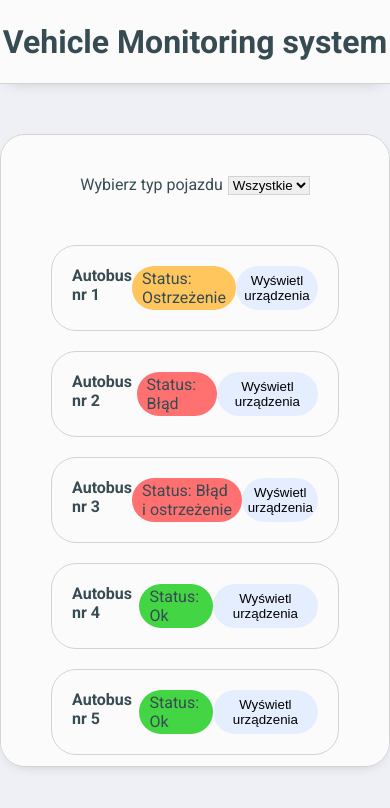
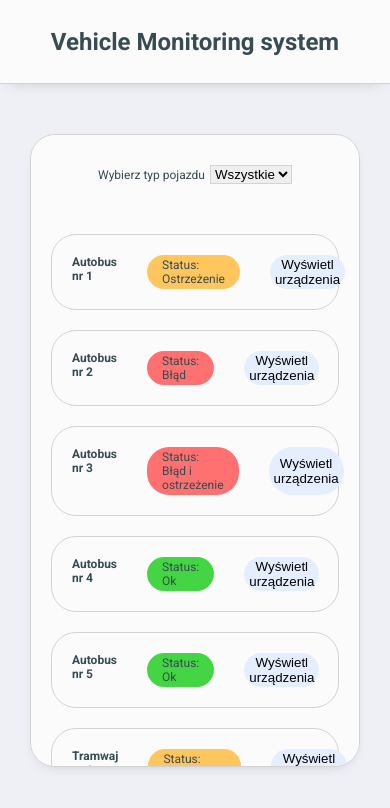
Before and after one commit to Luukkasz/vehicle_monitoring, a React (Create React App) app: page / in a window 390 px wide. Shown: the top 808 px of the page. Built offline with nearby package versions, Linux system fonts and the light colour scheme.

Commit message:
add some rwd styles

```diff
--- a/src/components/Device/Device.js
+++ b/src/components/Device/Device.js
@@ -27,7 +27,7 @@ function Device({singleDevice}) {
     return (
         <>
             <div className="device__infoWrapper">
-                <div>
+                <div className="device__nameWrapper">
                     <span className="device__name">{singleDevice.name}</span>
                     <span className="device__info">
                     {warnings.length > 0 && errors.length > 0 ?
--- a/src/components/Device/device.scss
+++ b/src/components/Device/device.scss
@@ -1,6 +1,12 @@
 .device__infoWrapper {
   display: flex;
   justify-content: space-between;
+  gap: 20px;
+}
+
+.device__nameWrapper {
+  display: flex;
+  gap: 10px;
 }
 
 .device__name {
@@ -21,6 +27,14 @@
 
 .device__componentsWrapper {
   padding: 15px 0 0 45px;
+
+  @media(max-width: 1024px){
+    padding: 15px 0 0 35px;
+  }
+
+  @media(max-width: 800px){
+    padding: 15px 0 0 15px;
+  }
 }
 
 .device__componentsTitle {
--- a/src/components/MainPage/mainPage.scss
+++ b/src/components/MainPage/mainPage.scss
@@ -1,3 +1,7 @@
+.mainPage{
+  margin: 0 30px;
+}
+
 .mainPage__container{
   height: 75vh;
   width: 100%;
@@ -9,10 +13,18 @@
   box-shadow: 0 5px 15px -10px rgb(0 0 0 / 30%);
   background-color: #fbfbfb;
   overflow: auto;
+
+  @media(max-width: 1024px){
+    padding: 20px;
+  }
+
+  @media(max-width: 800px){
+    padding: 10px;
+  }
 }
 
 .mainPage__searchWrapper{
-  margin-bottom: 20px;
+  margin: 20px 0;
   text-align: center;
 }
 
--- a/src/components/Vehicle/vehicle.scss
+++ b/src/components/Vehicle/vehicle.scss
@@ -1,6 +1,10 @@
 .vehicle__infoWrapper {
   display: flex;
   justify-content: space-between;
+
+  @media(max-width: 800px){
+    gap: 30px;
+  }
 }
 
 .vehicle__name {
@@ -23,6 +27,11 @@
   &--error {
     background-color: #ff7070;
   }
+
+  @media(max-width:800px){
+    padding: 3px 15px;
+    border-radius: 22px;
+  }
 }
 
 .vehicle__btn {
@@ -35,6 +44,14 @@
 
 .vehicle__devicesWrapper {
   padding: 15px 0 0 45px;
+
+  @media(max-width: 1024px){
+    padding: 15px 0 0 35px;
+  }
+
+  @media(max-width: 800px){
+    padding: 15px 0 0 15px;
+  }
 }
 
 
@@ -45,4 +62,8 @@
 
 .vehicle__listItem:not(:last-child) {
   margin-bottom: 20px;
+
+  @media(max-width: 800px){
+    margin-bottom: 30px;
+  }
 }
--- a/src/data/vehicles.js
+++ b/src/data/vehicles.js
@@ -46,6 +46,8 @@ addRandomError(2,2,2,10);
 
 addRandomWarning(3, 1,1,10);
 addRandomError(3,2,2,10);
+addRandomError(3,1,2,10);
+
 
 
 // Trams
--- a/src/index.scss
+++ b/src/index.scss
@@ -9,4 +9,12 @@ body {
   font-family: 'Roboto', sans-serif;
   background-color: #eef0f5;
   color: #374b52;
+
+  @media(max-width: 1024px){
+    font-size: 14px;
+  }
+
+  @media(max-width: 800px){
+    font-size: 12px;
+  }
 }
```
